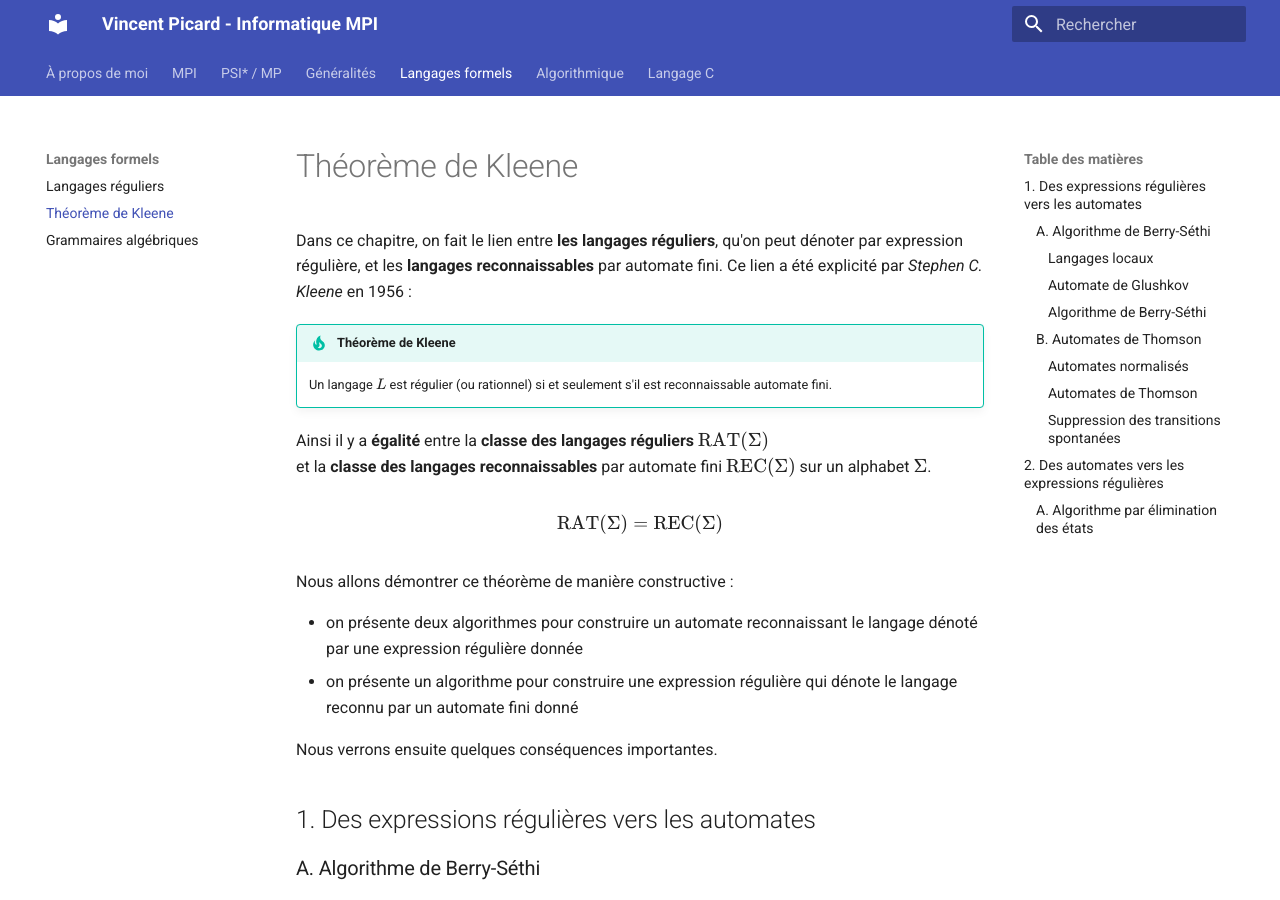
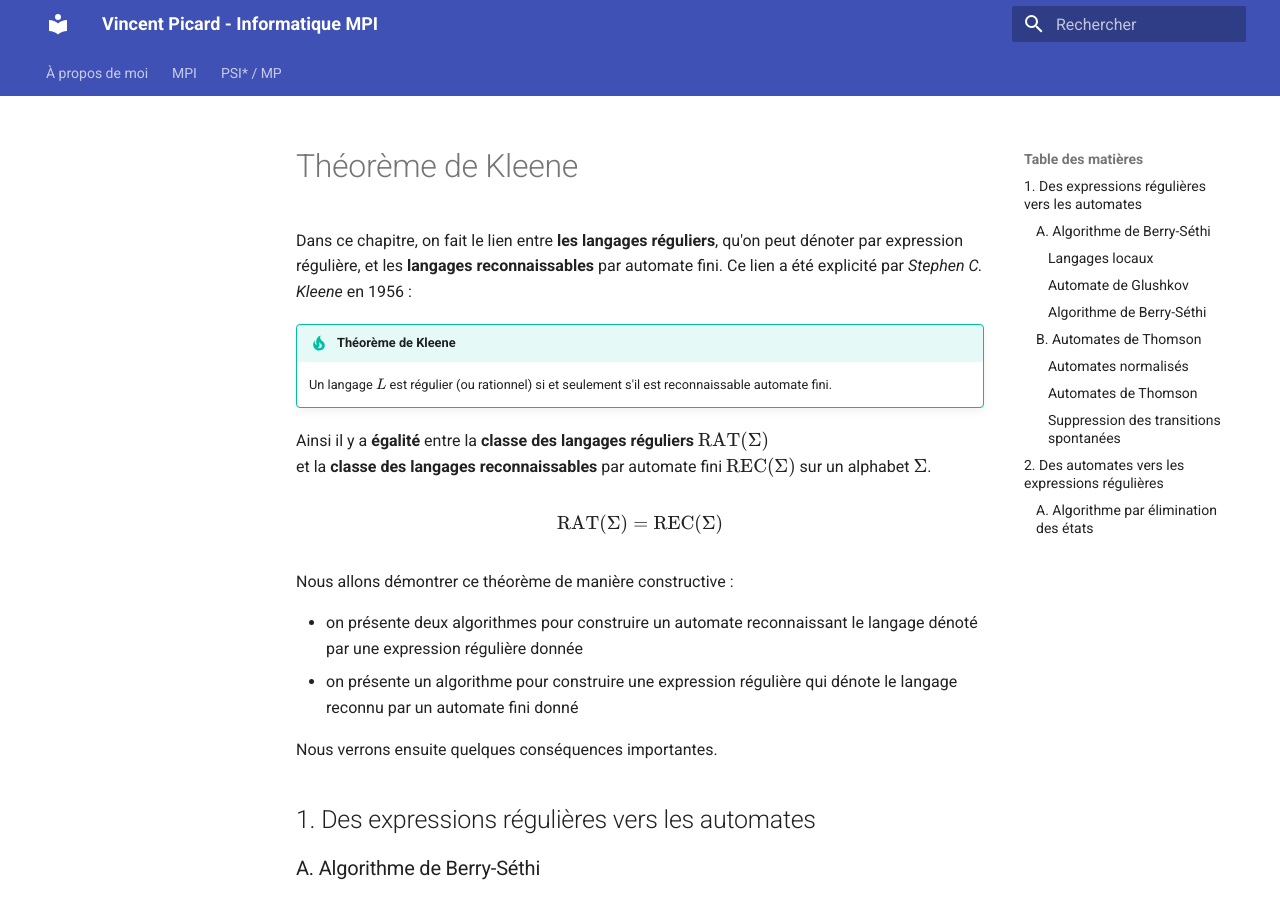
Before and after one commit to vincent-picard/vincent-picard.github.io, an MkDocs documentation site: the page built from docs/langages/kleene.md, in a window 1280 px wide and 900 px high. Built offline with MkDocs 1.6.1 and Material for MkDocs 9.7.7, drawn with Linux system fonts in a browser that asks for light colours.

Commit message:
cacher les parties en bordel

```diff
--- a/mkdocs.yml
+++ b/mkdocs.yml
@@ -10,17 +10,17 @@ nav:
   - MPI:
     - Cours : 'mpi/cours.md'
   - PSI* / MP: 'itc/index.md'
-  - Généralités :
-    - Récurrence et induction : 'general/induction.md'
-  - Langages formels :
-    - Langages réguliers : 'langages/regexp.md'
-    - Théorème de Kleene : 'langages/kleene.md'
-    - Grammaires algébriques : 'langages/grammaires.md'
-  - Algorithmique :
-    - Algorithmes probabilistes : 'algo/proba.md'
-    - Couplages maximaux : 'graphes/couplages.md'
-  - Langage C:
-    - Tableaux : 'langc/tableaux.md'
+  #  - Généralités :
+  #    - Récurrence et induction : 'general/induction.md'
+  #  - Langages formels :
+  #    - Langages réguliers : 'langages/regexp.md'
+  #    - Théorème de Kleene : 'langages/kleene.md'
+  #    - Grammaires algébriques : 'langages/grammaires.md'
+  #  - Algorithmique :
+  #    - Algorithmes probabilistes : 'algo/proba.md'
+  #    - Couplages maximaux : 'graphes/couplages.md'
+  #  - Langage C:
+  #    - Tableaux : 'langc/tableaux.md'
 
 theme:
   name: material
```
